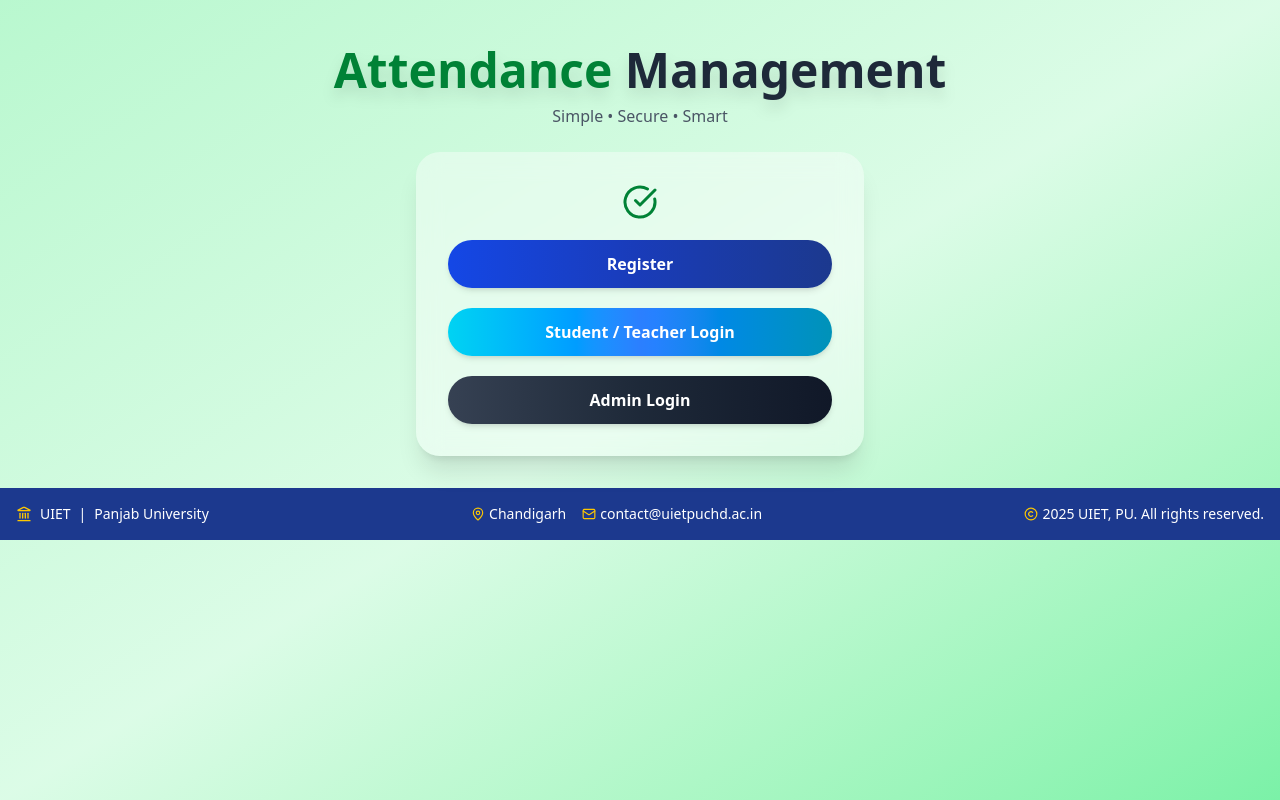
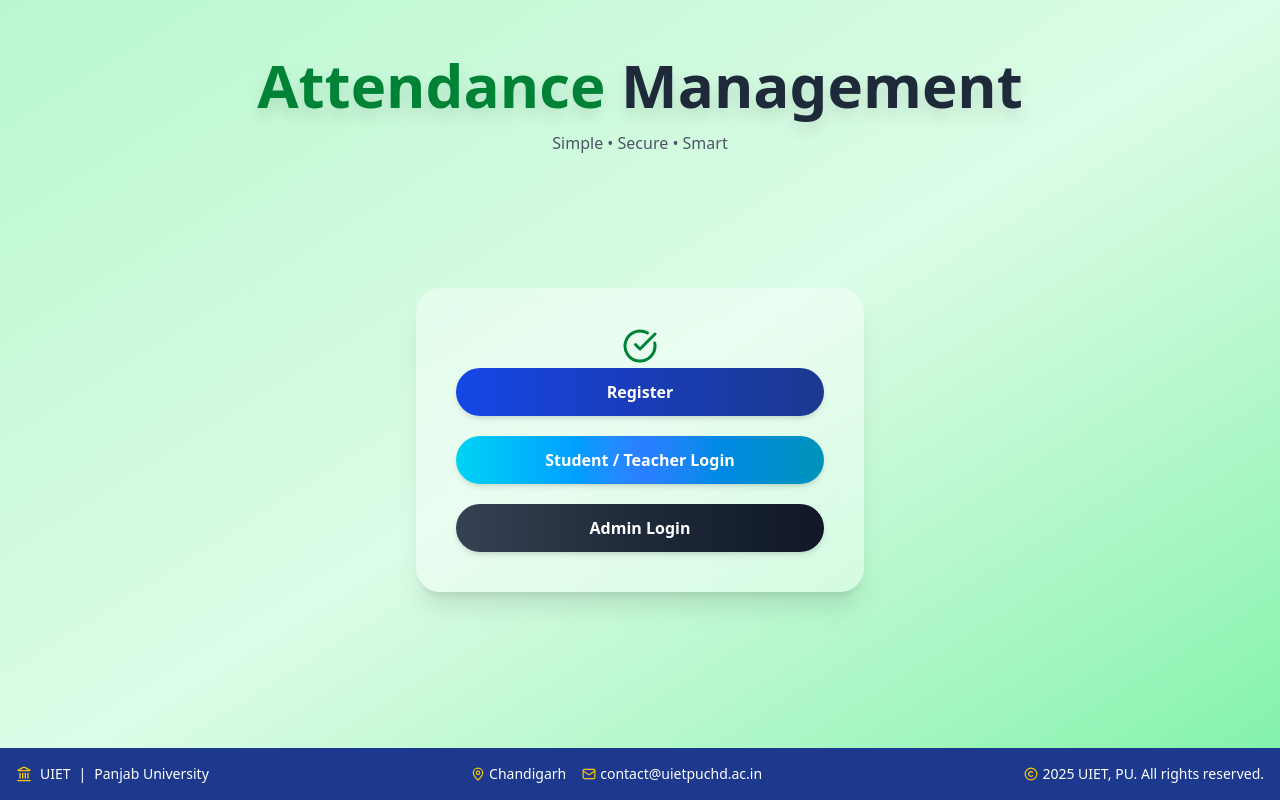
Before and after one commit to rickypanu/uietfrontend, a React (Vite) app: page / in a window 1280 px wide. Built offline with nearby package versions, Linux system fonts and the light colour scheme; no server answers.

Commit message:
footer pos

```diff
--- a/src/pages/Home.jsx
+++ b/src/pages/Home.jsx
@@ -4,22 +4,22 @@ import { CheckCircle } from "lucide-react";
 
 export default function Home() {
   return (
-    <div className="flex flex-col min-h-screen bg-gradient-to-br from-green-200 via-green-100 to-green-300 overflow-y-auto">
+    <div className="flex flex-col min-h-screen bg-gradient-to-br from-green-200 via-green-100 to-green-300">
 
       {/* Hero Heading */}
-      <header className="text-center pt-6 sm:pt-10 px-4">
-        <h1 className="text-3xl sm:text-4xl md:text-5xl font-extrabold text-gray-800 drop-shadow-xl leading-tight">
+      <header className="text-center px-4 pt-8 sm:pt-12 pb-4 sm:pb-6">
+        <h1 className="text-3xl sm:text-4xl md:text-6xl font-extrabold text-gray-800 drop-shadow-xl leading-tight">
           <span className="text-green-700">Attendance</span> Management
         </h1>
-        <p className="mt-1 text-gray-600 text-sm sm:text-base">Simple • Secure • Smart</p>
+        <p className="mt-2 text-gray-600 text-sm sm:text-base">Simple • Secure • Smart</p>
       </header>
 
       {/* Center Box */}
-      <main className="flex justify-center items-start px-4 mt-6 mb-8">
-        <div className="w-full max-w-sm sm:max-w-md bg-white/40 backdrop-blur-md shadow-xl rounded-3xl p-6 sm:p-8 flex flex-col items-center space-y-5
+      <main className="flex-grow flex justify-center items-center px-4 pb-8 sm:pb-12">
+        <div className="w-full max-w-sm sm:max-w-md bg-white/40 backdrop-blur-md shadow-xl rounded-3xl p-6 sm:p-10 flex flex-col items-center space-y-5
           transform hover:-translate-y-1 transition duration-500 ease-in-out animate-fade-in">
 
-          <CheckCircle size={36} className="text-green-700" />
+          <CheckCircle size={36} className="text-green-700 mb-1" />
 
           <Link
             to="/register"
```
